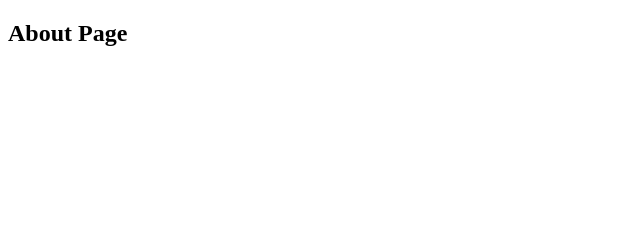
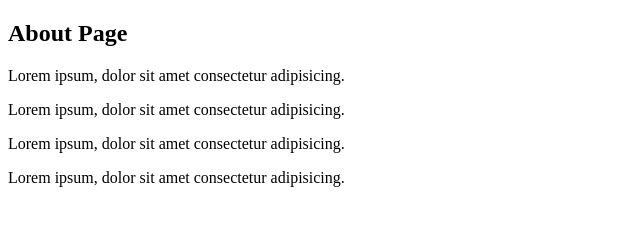
Before and after one commit to NattakoonM/CC11_HW_HTML, a plain HTML site: page about.html in a window 1280 px wide. Shown: the whole page, without its empty margins (0-640 px from the left). Drawn offline with Linux system fonts and the light colour scheme.

Commit message:
update css

```diff
--- a/about.html
+++ b/about.html
@@ -8,5 +8,9 @@
 </head>
 <body>
     <h2>About Page</h2>
+    <p>Lorem ipsum, dolor sit amet consectetur adipisicing.</p>
+    <p>Lorem ipsum, dolor sit amet consectetur adipisicing.</p>
+    <p>Lorem ipsum, dolor sit amet consectetur adipisicing.</p>
+    <p>Lorem ipsum, dolor sit amet consectetur adipisicing.</p>
 </body>
 </html>
--- a/css/style2.css
+++ b/css/style2.css
@@ -1,5 +1,5 @@
 h1{
     color: blue;
     border: 1px solid line-clamp:;
-    background-origin: orange  ;
+    background-color: orange  ;
 }
```
